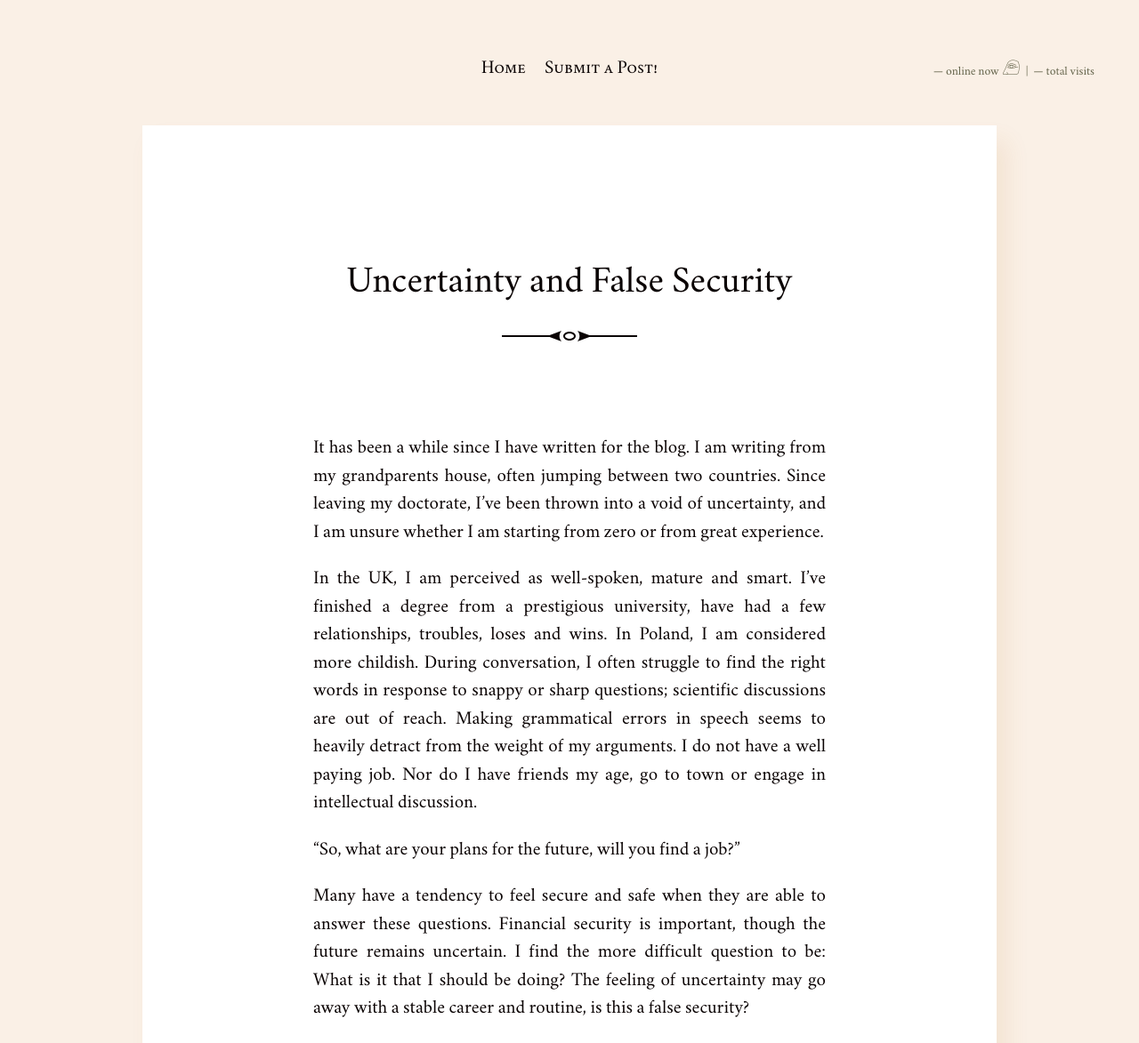
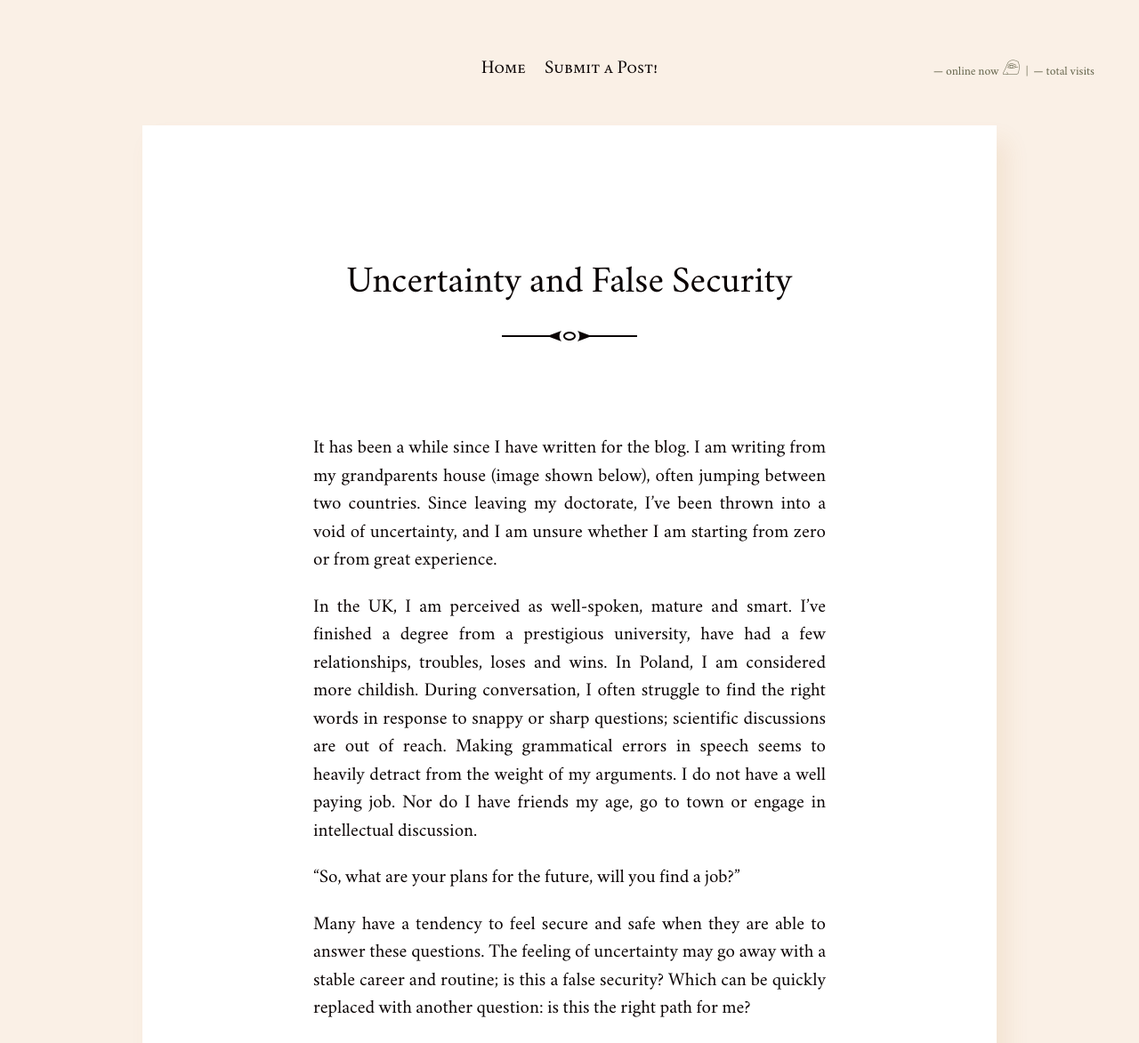
Before and after one commit to batterypointwriting/batterypointwriting.github.io, a Jekyll site: the page built from _posts/2026-10-03-Uncertainty-and-False-Security.md, in a window 1280 px wide and 1400 px high. Shown: the top 1173 px of the window at 89% size. Built offline with Jekyll 4.4.1, drawn with Linux system fonts in a browser that asks for light colours; grey boxes are pictures that could not be loaded.

Commit message:
Update 2026-10-03-Uncertainty-and-False-Security.md

```diff
--- a/_posts/2026-10-03-Uncertainty-and-False-Security.md
+++ b/_posts/2026-10-03-Uncertainty-and-False-Security.md
@@ -4,9 +4,9 @@ author: "Iggy"
 title: Uncertainty and False Security
 date: 2026-10-03
 ---
-It has been a while since I have written for the blog. I am writing from my grandparents house,
-often jumping between two countries. Since leaving my doctorate, I've been thrown into a void
-of uncertainty, and I am unsure whether I am starting from zero or from great experience.
+It has been a while since I have written for the blog. I am writing from my grandparents house
+(image shown below), often jumping between two countries. Since leaving my doctorate, I've been
+thrown into a void of uncertainty, and I am unsure whether I am starting from zero or from great experience.
 
 In the UK, I am perceived as well-spoken, mature and smart. I've finished a degree from a prestigious
 university, have had a few relationships, troubles, loses and wins. In Poland, I am considered
@@ -18,8 +18,8 @@ Nor do I have friends my age, go to town or engage in intellectual discussion.
 "So, what are your plans for the future, will you find a job?"
 
 Many have a tendency to feel secure and safe when they are able to answer these
-questions. Financial security is important, though the future remains uncertain. I find
-the more difficult question to be: What is it that I should be doing? The feeling of
-uncertainty may go away with a stable career and routine, is this a false security?
+questions. The feeling of uncertainty may go away with a stable career and routine;
+is this a false security? Which can be quickly replaced with another question: is
+this the right path for me?
 
 ![grandparents-house](/assets/images/grandparents-house.jpg)
```
